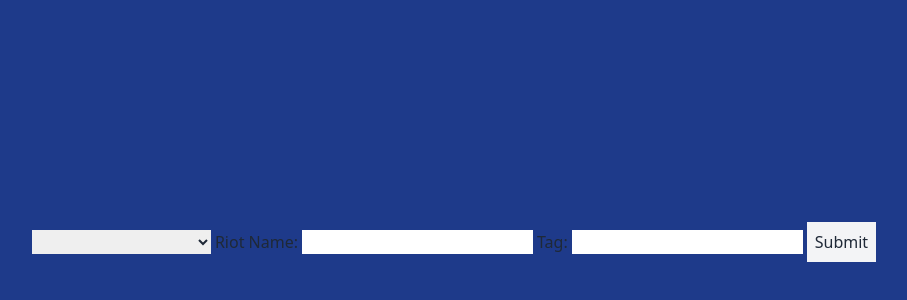
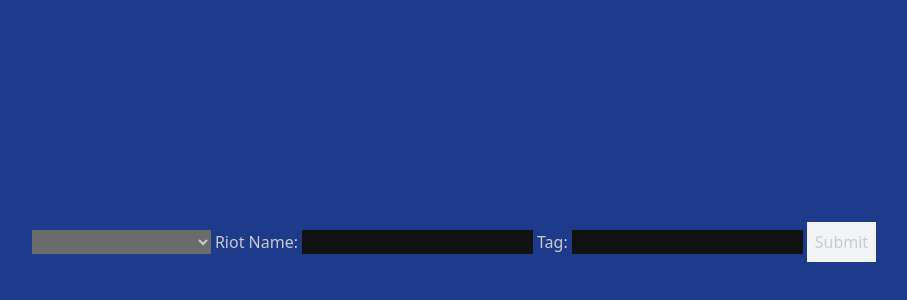
Before and after one commit to aliulorent/solo-queue-analytics, a Vue app in the folder client/: page / in a window 1280 px wide. Shown: the part 158-458 px from the top of the page, without its empty margins (186-1093 px from the left). Built offline with nearby package versions, Linux system fonts and the light colour scheme.

Commit message:
Added DaisyUI night theme

```diff
--- a/client/tailwind.config.js
+++ b/client/tailwind.config.js
@@ -8,4 +8,9 @@ export default {
     extend: {},
   },
   plugins: [require("daisyui")],
+  daisyui: {
+    themes: [
+      "night",
+    ],
+  },
 }
```
